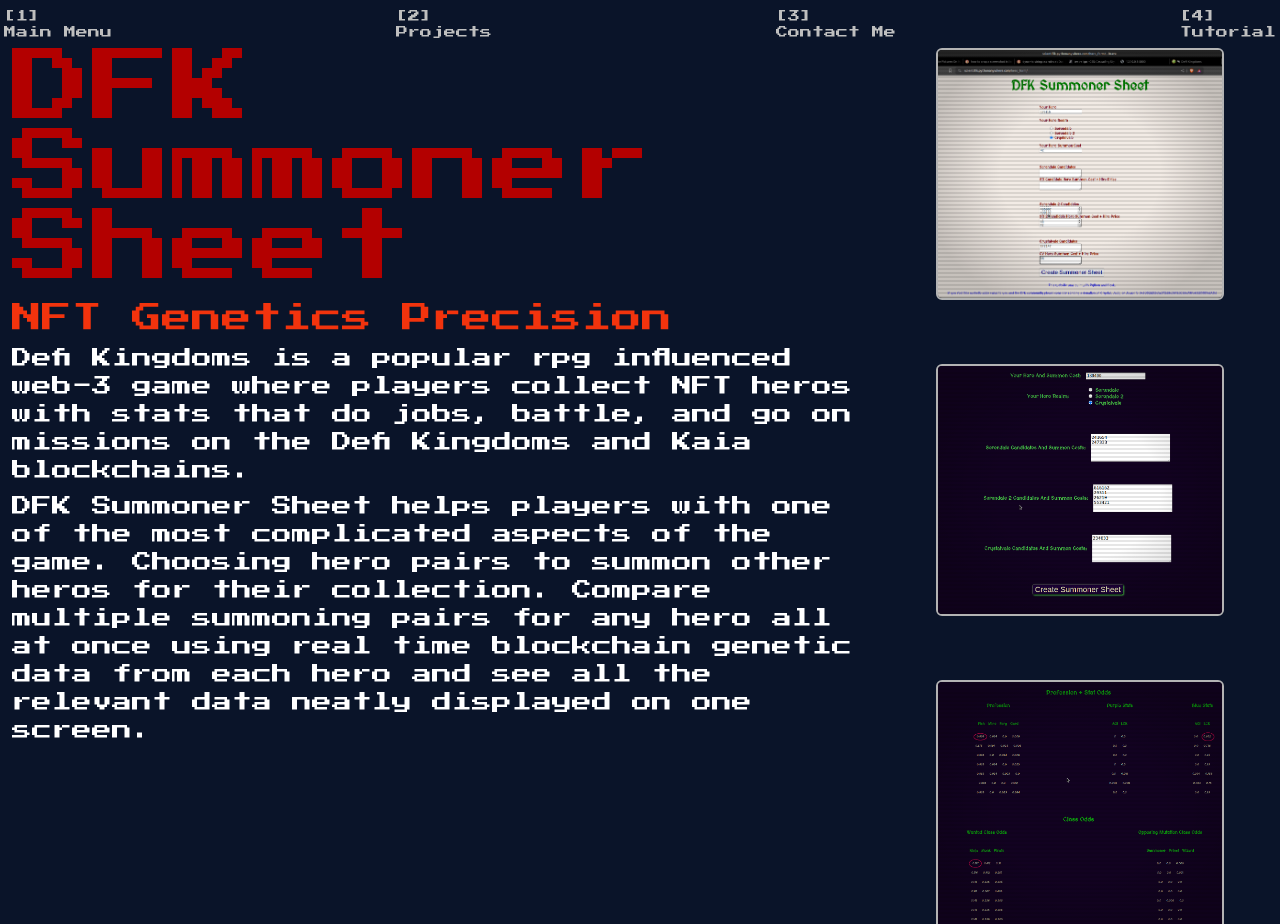
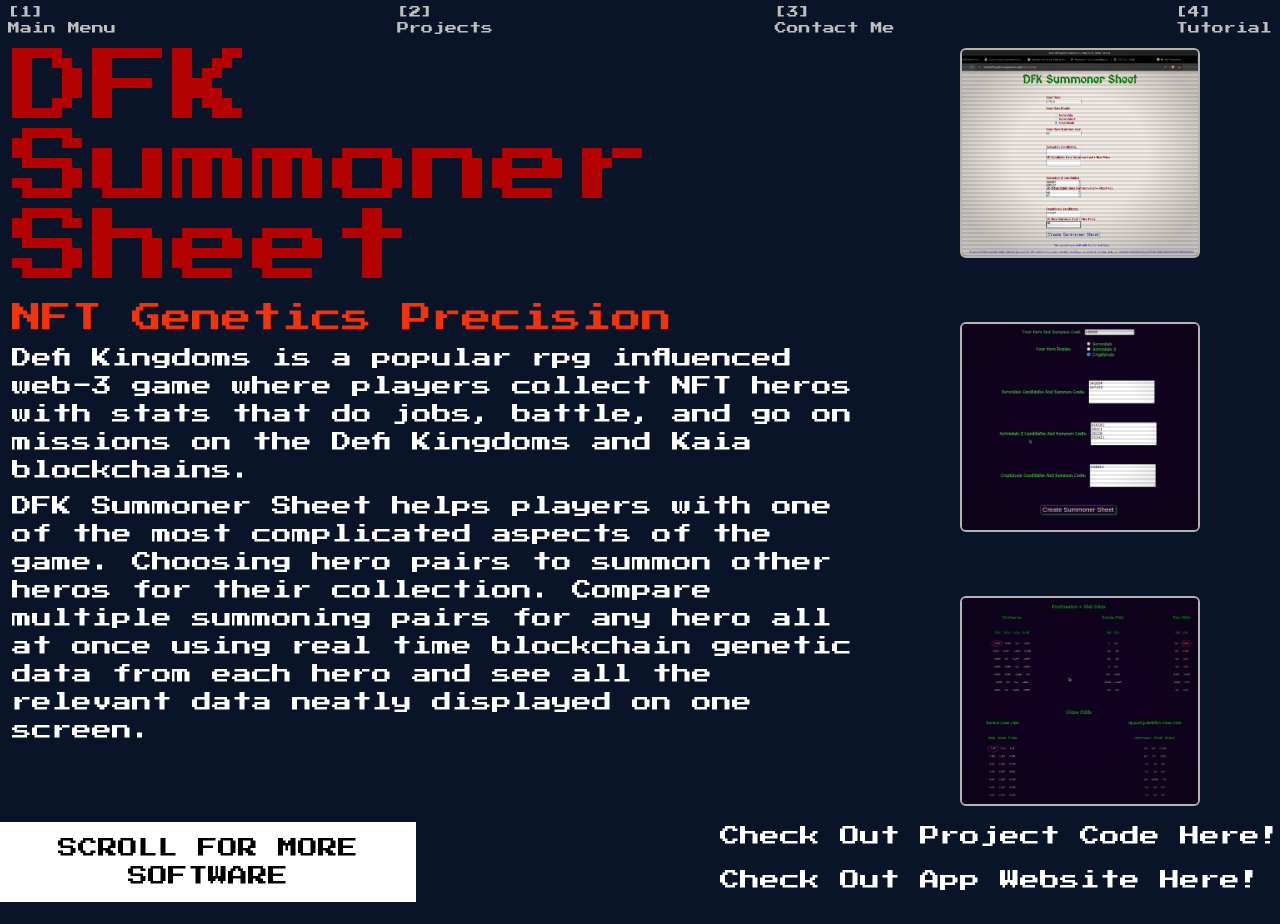
Before and after one commit to Sc1entifik/PortfolioSite, a Next.js app: page /projects in a window 1280 px wide. Shown: the top 924 px of the page. Built offline with nearby package versions, Linux system fonts and the light colour scheme.

Commit message:
Added new styling changes to functional components. Changed layout of functional components to declare rules vertically for better visual impact.

```diff
--- a/src/app/projects/components/crtImage.tsx
+++ b/src/app/projects/components/crtImage.tsx
@@ -9,17 +9,15 @@ export default function CrtImage({src}: {src: string}) {
 			hover:scale-[3]
 			md:hover:scale-[2]
 			hover:z-50
-			origin-top-right
+			origin-right
 			relative
+			aspect-[8/7]
 			w-[5.5rem]
 			xsphone:w-[6.5rem]
 			xs:w-[7.8rem]
 			sm:w-36
 			md:w-48
-			lg:w-56
-			xl:w-72
-			2xl:w-80
-			aspect-[8/7]
+			lg:w-60
 			overflow-hidden
 			rounded-[6px]
 			shadow-[inset_0_0_15px_rgba(0,0,0,0.7)]
--- a/src/app/projects/components/projectLinks.tsx
+++ b/src/app/projects/components/projectLinks.tsx
@@ -2,11 +2,11 @@ import Link from "next/link";
 
 export default function ProjectResources({githubLink, projectLink}:{githubLink: string, projectLink?: string}) {
 	return (
-		<div className="flex max-w-[1536px] w-[inherit] gap-4 text-[.65rem] xsphone:text-xs xs:text-[.8rem] lg:text-lg justify-between mx-2">
-			<div className="bg-projects-white text-projects-black flex justify-center items-center">
+		<div className="flex justify-between gap-4 min-h-[4ch] max-w-[1536px] w-[inherit] my-1 mx-2 text-[.65rem] xsphone:text-xs xs:text-[.8rem] sm:text-base lg:text-lg xl:text-xl 2xl:text-2xl">
+			<div className="max-w-[26rem] bg-projects-white text-projects-black flex justify-center items-center">
 				<p className="px-3 text-center">SCROLL FOR MORE SOFTWARE</p>
 			</div>
-			<div className="flex justify-between 2xl:flex-col 2xl:justify-start 2xl:gap-y-4">
+			<div className="flex justify-between xl:flex-col xl:justify-start xl:gap-y-4 ">
 				<Link href={githubLink} target="_blank" rel="noopener noreferrer">Check Out Project Code Here!</Link>
 				{projectLink && <Link href={projectLink} target="_blank" rel="noopener noreferrer">Check Out App Website Here!</Link>}
 			</div>
--- a/src/app/projects/components/projectTitleAndDescription.tsx
+++ b/src/app/projects/components/projectTitleAndDescription.tsx
@@ -2,15 +2,46 @@ export default function ProjectTitleAndDescription({title, header, description}
 
 	return (
 		<div className="flex flex-col w-[70%] gap-y-3">
-			<h1 className="text-projects-titleRed text-[1.75rem] xs:text-3xl sm:text-6xl lg:text-7xl xl:text-[5rem]">{title}</h1>
+			<h1 className="
+				text-projects-titleRed
+				text-[1.75rem]
+				xs:text-3xl
+				sm:text-6xl
+				lg:text-7xl
+				xl:text-[5rem]
+				2xl:text-5.5xl
+				">
+				{title}
+			</h1>
 			<div>
-				<h2 className="text-projects-headerRed text-sm xs:text-base sm:text-lg md:text-xl lg:text-2xl xl:text-3xl 2xl:text-4xl">{header}</h2>
+				<h2 className="
+					text-projects-headerRed
+					text-sm
+					xs:text-base
+					sm:text-lg
+					md:text-xl
+					lg:text-2xl
+					xl:text-3xl
+					2xl:text-4xl
+					">
+					{header}
+				</h2>
 				{
 					description.split("\\n")
 					.map((paragrahs, i) =>
 						<p
 							key={i}
-							className="text-projects-white my-2 text-[.6rem] xs:text-[.67rem] sm:text-sm md:text-base lg:text-lg xl:text-xl 2xl:text-2xl"
+							className="
+							text-projects-white
+							my-2
+							2xl:mb-8
+							text-[.6rem]
+							xs:text-[.67rem]
+							sm:text-sm
+							md:text-base
+							lg:text-lg
+							xl:text-xl
+							2xl:text-2xl"
 							>{ paragrahs }</p>
 					)
 				}
--- a/src/app/projects/layout.tsx
+++ b/src/app/projects/layout.tsx
@@ -3,7 +3,21 @@ import RouteHeader from "@/components/routeHeader";
 export default function ProjectsLayout({ children }: {children: React.ReactNode}) {
 	return (
 		<div className="flex flex-col w-full min-h-dvh overflow-hidden bg-projects-backgroundNavy">
-			<header className="bg-projects-backgroundNavy my-2 mx-1 text-dos-lightGray text-[.55rem] xsphone:text-[.65rem] xs:text-xs">
+			<header className="
+				bg-projects-backgroundNavy
+				text-dos-lightGray
+				mt-1
+				mb-3
+				mx-1
+				md:mx-2
+				2xl:mx-4
+				2xl:mt-2
+				2xl:mb-6
+				text-[.55rem]
+				xsphone:text-[.65rem]
+				xs:text-xs
+				2xl:text-xl
+				">
 				<RouteHeader/>
 			</header>
 			<main className="flex flex-1 flex-col">{children}</main>
--- a/src/app/projects/page.tsx
+++ b/src/app/projects/page.tsx
@@ -18,7 +18,7 @@ export default function Projects() {
 		},[]);
 
 	return (
-		<div className="flex flex-col flex-1 h-full w-full items-center justify-between">
+		<div className="flex flex-col flex-1 items-center justify-between gap-3 h-full w-full">
 				<div className="flex grow mx-3 max-w-[1536px]">
 					<ProjectTitleAndDescription
 						title="DFK Summoner Sheet"
```
Also changed, not shown: src/app/projects/components/projectImages.tsx (+0 -7 lines).
